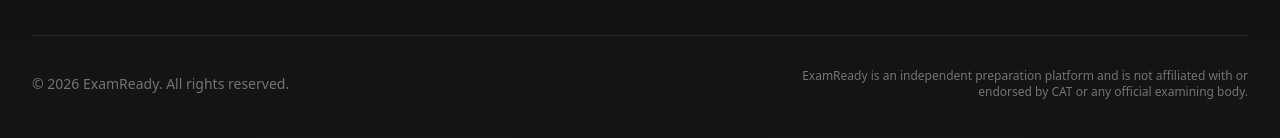
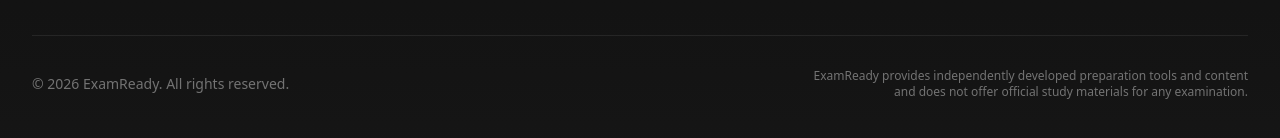
Before and after one commit to Ishantgarg-web/examtrackerfrontend, a Next.js app: page / in a window 1280 px wide. Shown: the part 2786-2924 px from the top of the page. Built offline with nearby package versions, Linux system fonts and the light colour scheme; no server answers.

Commit message:
updated home page with bottom section tag line

```diff
--- a/components/home-content.tsx
+++ b/components/home-content.tsx
@@ -255,7 +255,7 @@ export function HomeContent() {
               © 2026 ExamReady. All rights reserved.
             </p>
             <p className="text-xs text-muted-foreground mt-4 md:mt-0 text-center md:text-right max-w-md">
-              ExamReady is an independent preparation platform and is not affiliated with or endorsed by CAT or any official examining body.
+              ExamReady provides independently developed preparation tools and content and does not offer official study materials for any examination.
             </p>
           </div>
         </div>
```
